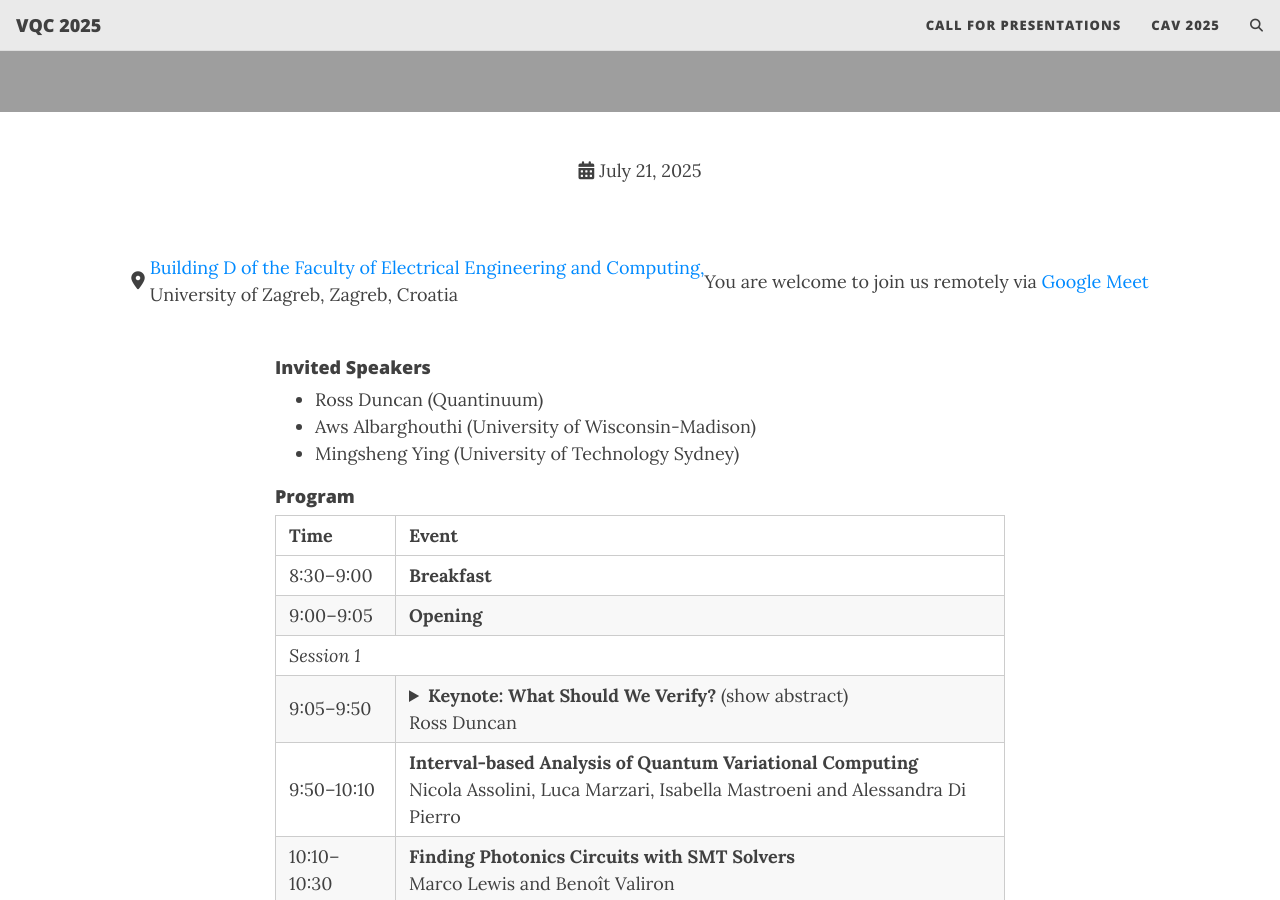
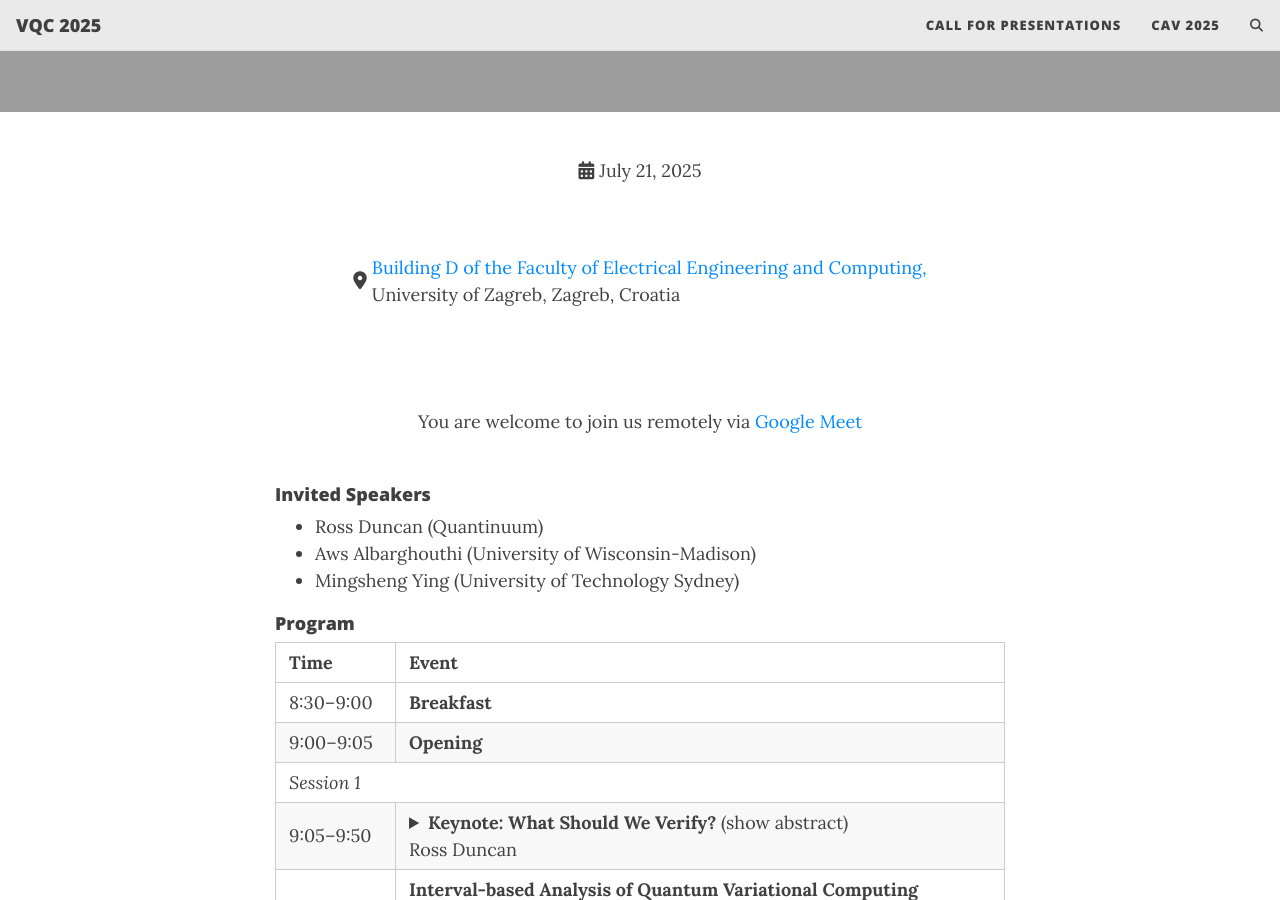
Before and after one commit to VerifiedQC/2025, a Jekyll site: the page built from schedule.md, in a window 1280 px wide and 900 px high, scrolled down 503 px. Built offline with Jekyll 4.4.1, drawn with Linux system fonts in a browser that asks for light colours; comment, search, counter and statistics services are not loaded.

Commit message:
Update schedule.md

```diff
--- a/schedule.md
+++ b/schedule.md
@@ -10,7 +10,9 @@ cover-img: "/assets/img/zagreb.png"
         <i class="fas fa-calendar-alt"></i> July 21, 2025
     </span>
     <span class="workshop-detail">
-        <i class="fas fa-location-dot"></i> <p><a href="https://www.google.com/maps/place/Faculty+of+Electrical+Engineering+and+Computing/@45.8003692,15.968797,17z/data=!3m1!4b1!4m6!3m5!1s0x4765d6f150cf2ccd:0x739e5c279fd98531!8m2!3d45.8003692!4d15.9713773!16zL20vMGd3dDd3?entry=ttu&g_ep=EgoyMDI1MDMxNy4wIKXMDSoJLDEwMjExNDUzSAFQAw%3D%3D">Building D of the Faculty of Electrical Engineering and Computing, </a>  <br/> University of Zagreb, Zagreb, Croatia </p><br><br>
+        <i class="fas fa-location-dot"></i> <p><a href="https://www.google.com/maps/place/Faculty+of+Electrical+Engineering+and+Computing/@45.8003692,15.968797,17z/data=!3m1!4b1!4m6!3m5!1s0x4765d6f150cf2ccd:0x739e5c279fd98531!8m2!3d45.8003692!4d15.9713773!16zL20vMGd3dDd3?entry=ttu&g_ep=EgoyMDI1MDMxNy4wIKXMDSoJLDEwMjExNDUzSAFQAw%3D%3D">Building D of the Faculty of Electrical Engineering and Computing, </a>  <br/> University of Zagreb, Zagreb, Croatia </p>
+</span>
+    <span class="workshop-detail">
     <p>You are welcome to join us remotely via <a href="https://meet.google.com/hgw-mgem-bhq">Google Meet </a> </p>
     </span>
 </div>
```
